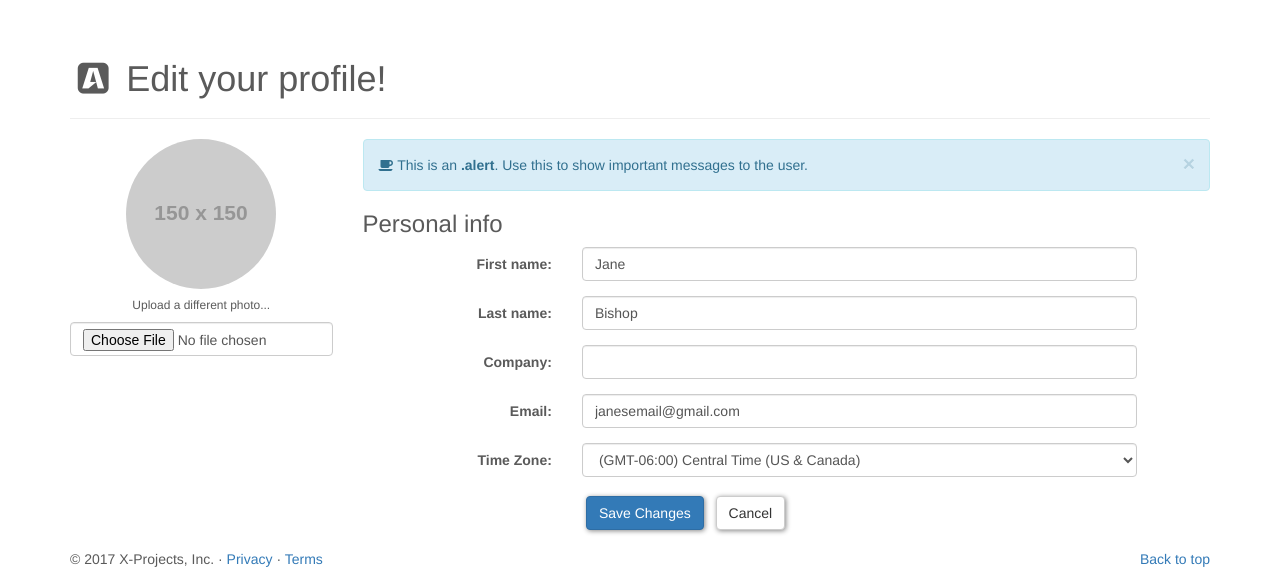
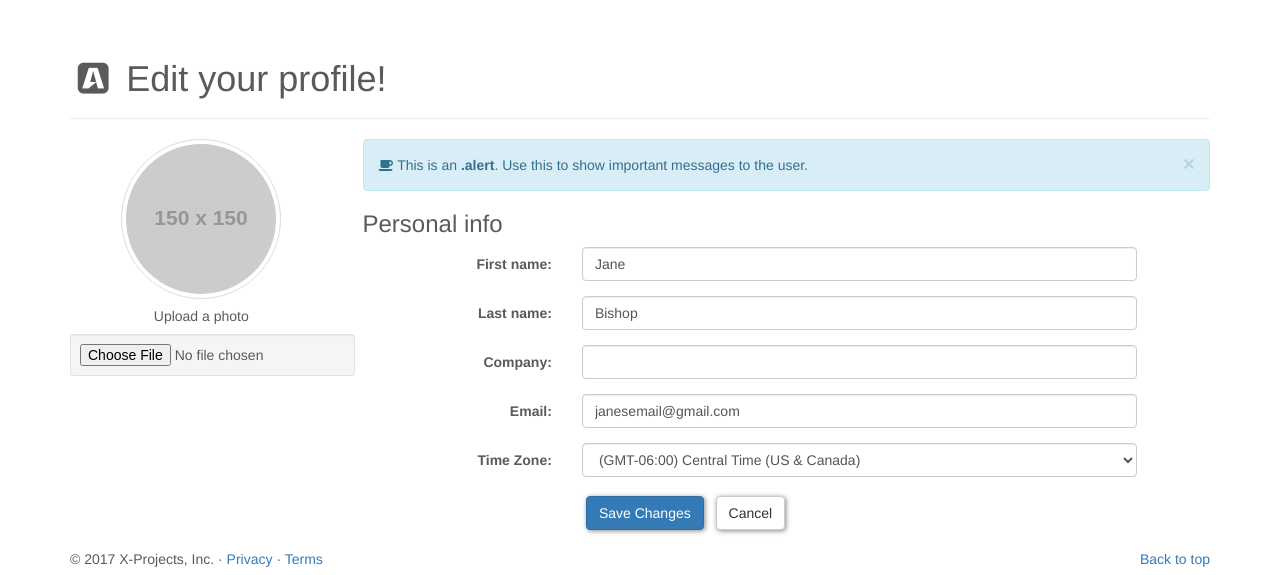
Before and after one commit to flagholder/php_ci_test, a CodeIgniter app: a page that uses application/views/auth/profile.php in a window 1280 px wide. Shown: the part 51-626 px from the top of the page. Run offline with CodeIgniter, Linux system fonts and the light colour scheme; grey boxes labelled with a size stand in for pictures from a placeholder-image service; some libraries are stand-ins or nearby versions.

Commit message:
modify profile edit view page

```diff
--- a/application/views/auth/profile.php
+++ b/application/views/auth/profile.php
@@ -9,17 +9,17 @@
 
     <div class="row">
         <!-- left column -->
-        <div class="col-md-3">
+        <div class="col-md-3 col-sm-6 col-xs-12">
             <div class="text-center">
-                <img src="//placehold.it/150" class="avatar img-circle" alt="avatar">
-                <h6>Upload a different photo...</h6>
+                <img src="//placehold.it/150" id="avatar" class="avatar img-circle img-thumbnail" alt="avatar">
+                <h5>Upload a photo</h5>
 
-                <input type="file" class="form-control">
+                <input type="file" name="file" id="file_avatar" class="center-block text-center well well-sm">
             </div>
         </div>
 
         <!-- edit form column -->
-        <div class="col-md-9 personal-info">
+        <div class="col-md-9 col-sm-6 col-xs-12 personal-info">
             <div class="alert alert-info alert-dismissable">
                 <a class="panel-close close" data-dismiss="alert">×</a>
                 <i class="fa fa-coffee"></i>
```
